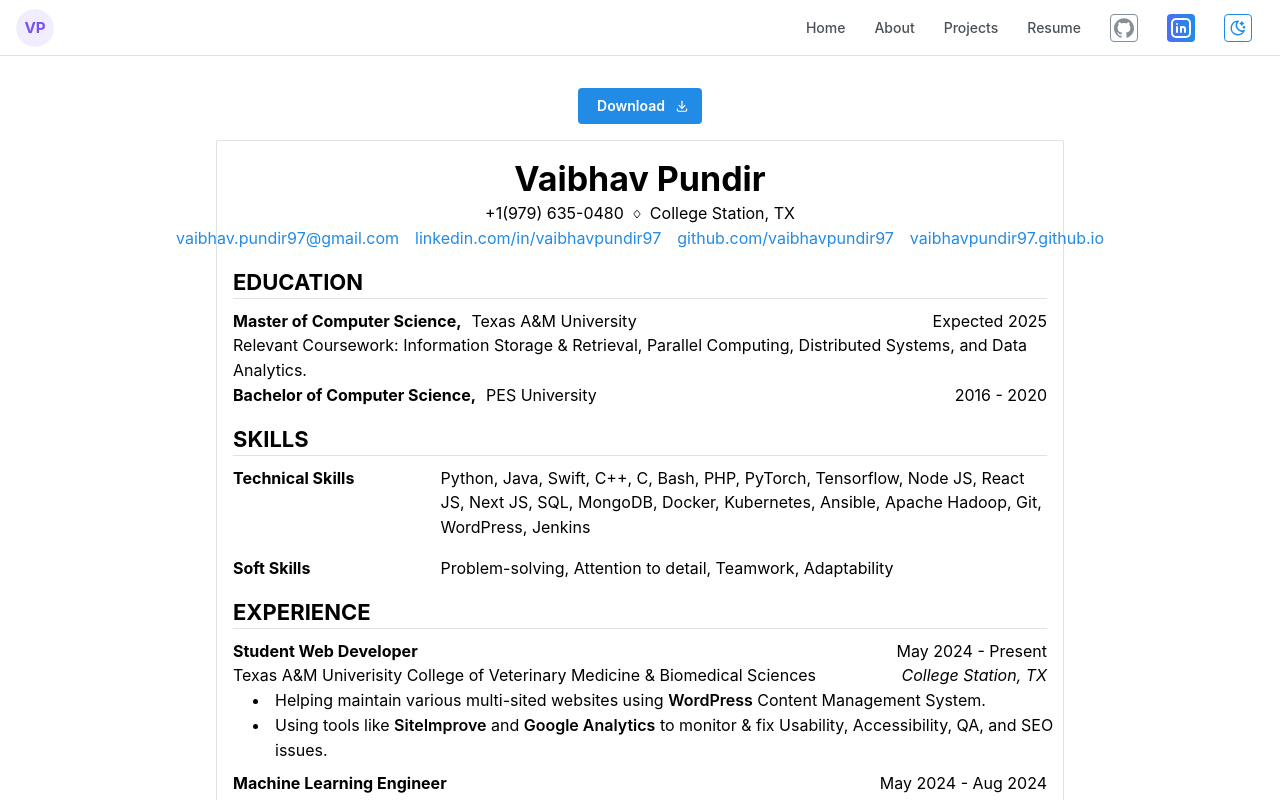
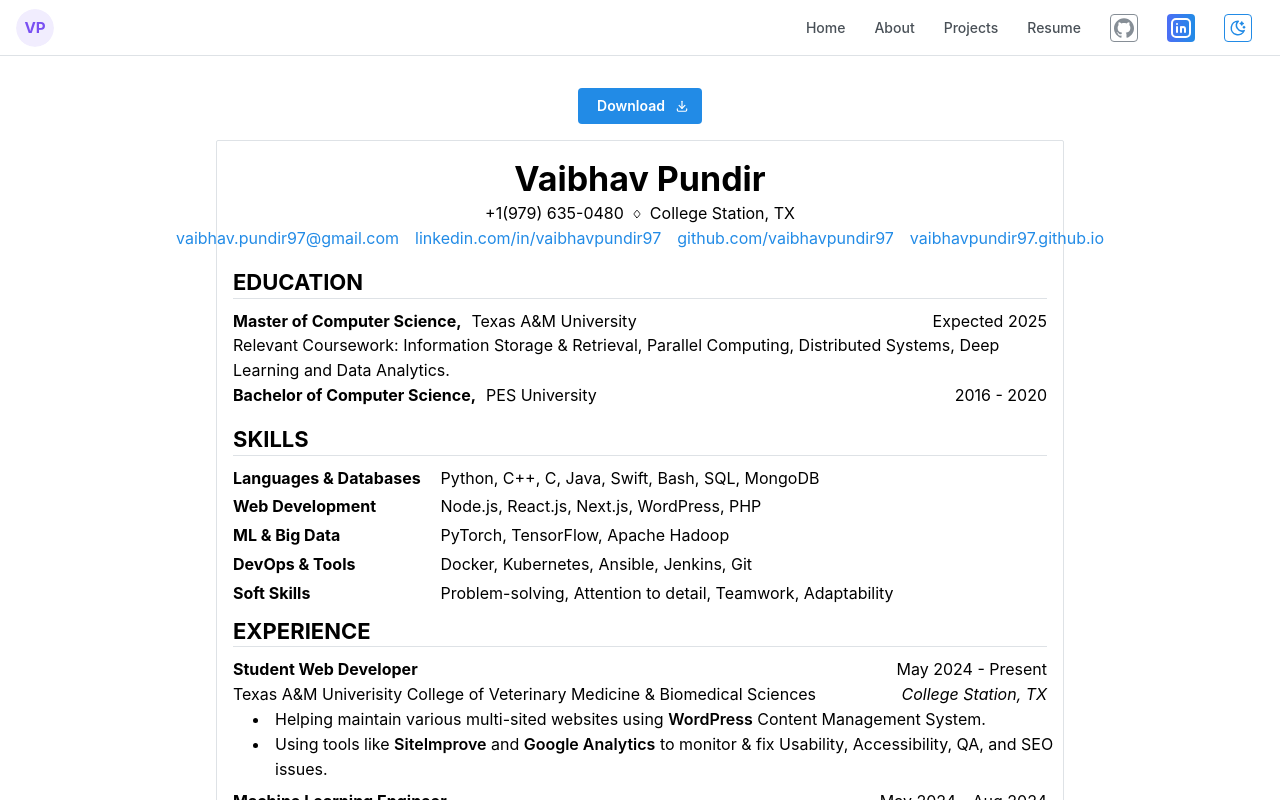
Before and after one commit to vaibhavpundir97/vaibhavpundir97.github.io, a Next.js app: page /resume in a window 1280 px wide. Shown: the top 800 px of the page. Built offline with nearby package versions, Linux system fonts and the light colour scheme.

Commit message:
updated resume & techstack

```diff
--- a/components/pdf/pdf.tsx
+++ b/components/pdf/pdf.tsx
@@ -54,7 +54,7 @@ export function PDF() {
               <Text ml='xs' span>Texas A&M University</Text>
               <Text span style={{float: 'right'}}>Expected 2025</Text>
               <Text>
-                Relevant Coursework: Information Storage & Retrieval, Parallel Computing, Distributed Systems, and Data Analytics.
+                Relevant Coursework: Information Storage & Retrieval, Parallel Computing, Distributed Systems, Deep Learning and Data Analytics.
               </Text>
               <Text fw={700} span>Bachelor of Computer Science,</Text>
               <Text ml='xs' span>PES University</Text>
@@ -64,18 +64,42 @@ export function PDF() {
               <Title order={3}>SKILLS</Title>
               <Divider mb='xs' />
               <Grid>
-                <Grid.Col span={3}>
-                  <Text fw={700}>Technical Skills</Text>
+                <Grid.Col pb='2px' span={3}>
+                  <Text fw={700}>Languages & Databases</Text>
                 </Grid.Col>
-                <Grid.Col span={9}>
+                <Grid.Col pb='2px' span={9}>
                   <Text>
-                    Python, Java, Swift, C++, C, Bash, PHP, PyTorch, Tensorflow, Node JS, React JS, Next JS, SQL, MongoDB, Docker, Kubernetes, Ansible, Apache Hadoop, Git, WordPress, Jenkins
+                    Python, C++, C, Java, Swift, Bash, SQL, MongoDB
                   </Text>
                 </Grid.Col>
-                <Grid.Col span={3}>
+                <Grid.Col py='2px' span={3}>
+                  <Text fw={700}>Web Development</Text>
+                </Grid.Col>
+                <Grid.Col py='2px' span={9}>
+                  <Text>
+                    Node.js, React.js, Next.js, WordPress, PHP
+                  </Text>
+                </Grid.Col>
+                <Grid.Col py='2px' span={3}>
+                  <Text fw={700}>ML & Big Data</Text>
+                </Grid.Col>
+                <Grid.Col py='2px' span={9}>
+                  <Text>
+                    PyTorch, TensorFlow, Apache Hadoop
+                  </Text>
+                </Grid.Col>
+                <Grid.Col py='2px' span={3}>
+                  <Text fw={700}>DevOps & Tools</Text>
+                </Grid.Col>
+                <Grid.Col py='2px' span={9}>
+                  <Text>
+                    Docker, Kubernetes, Ansible, Jenkins, Git
+                  </Text>
+                </Grid.Col>
+                <Grid.Col py='2px' span={3}>
                   <Text fw={700}>Soft Skills</Text>
                 </Grid.Col>
-                <Grid.Col span={9}>
+                <Grid.Col py='2px' span={9}>
                   <Text>
                     Problem-solving, Attention to detail, Teamwork, Adaptability
                   </Text>
--- a/components/svg/svg.tsx
+++ b/components/svg/svg.tsx
@@ -702,3 +702,14 @@ export const IconJenkins = (props: any) => (
     />
   </svg>
 )
+
+export const IconWordpress = (props: any) => (
+  <svg xmlns="http://www.w3.org/2000/svg" viewBox="0 0 48 48" {...props}>
+    <title>{"Wordpress-color"}</title>
+    <path
+      fill="#00759D"
+      fillRule="evenodd"
+      d="M0 24c0 9.499 5.52 17.709 13.526 21.598L2.078 14.232A23.917 23.917 0 0 0 0 24Zm40.202-1.211c0-2.967-1.067-5.02-1.979-6.618-1.217-1.98-2.358-3.653-2.358-5.63 0-2.207 1.672-4.26 4.03-4.26.107 0 .208.013.311.02A23.909 23.909 0 0 0 24 0C15.614 0 8.239 4.302 3.947 10.817c.564.018 1.095.028 1.545.028 2.51 0 6.396-.304 6.396-.304 1.293-.077 1.446 1.825.153 1.977 0 0-1.3.153-2.746.23l8.739 25.995 5.253-15.752-3.738-10.244c-1.293-.076-2.519-.23-2.519-.23-1.293-.076-1.141-2.053.153-1.976 0 0 3.963.304 6.322.304 2.51 0 6.396-.304 6.396-.304 1.294-.077 1.446 1.825.153 1.977 0 0-1.302.153-2.747.23l8.673 25.797 2.396-7.998c1.035-3.321 1.826-5.705 1.826-7.758Zm4.858-10.304c.103.765.162 1.584.162 2.468 0 2.434-.456 5.172-1.826 8.597l-7.33 21.194C43.2 40.584 48 32.853 48 24c0-4.173-1.067-8.096-2.94-11.515ZM24.42 26.1 17.22 47.023c2.151.633 4.425.978 6.78.978 2.795 0 5.476-.483 7.97-1.36a2.28 2.28 0 0 1-.17-.33L24.42 26.098Z"
+    />
+  </svg>
+)
```
Also changed, not shown: components/data.tsx (+5 -2 lines), 1 other file (tests, documents, lock files or other folders).
